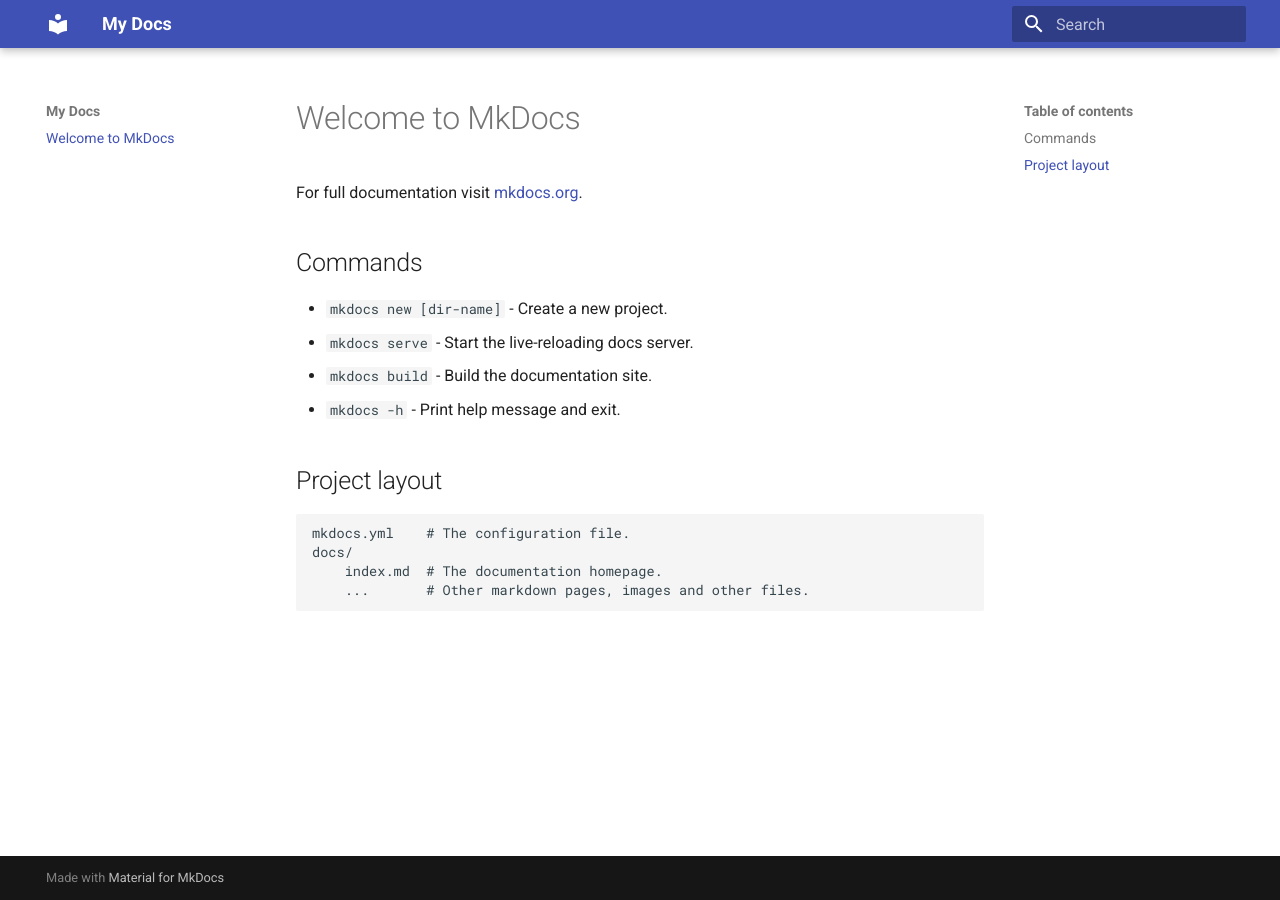
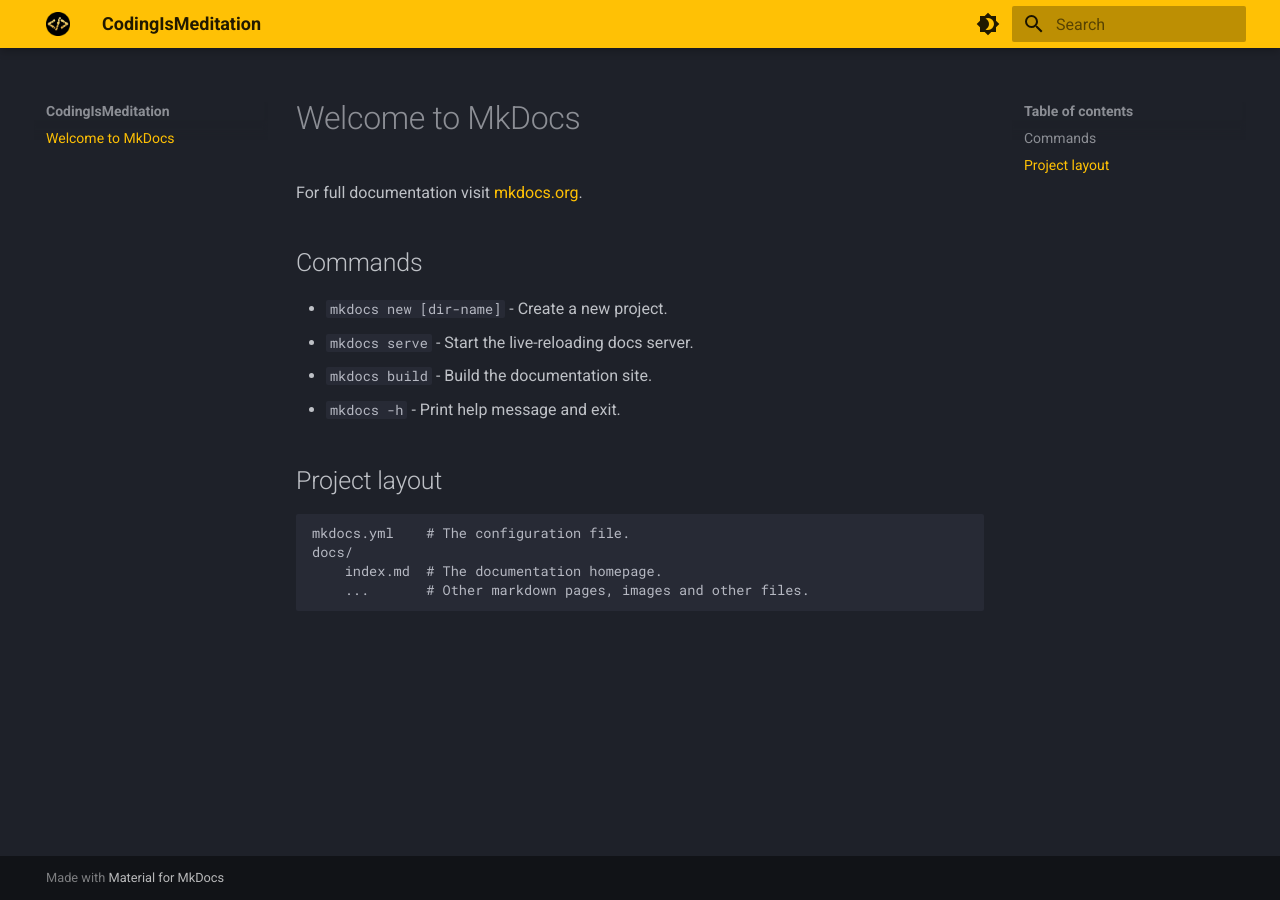
Before and after one commit to codingismeditation/template, an MkDocs documentation site: the page built from docs/index.md, in a window 1280 px wide. Built offline with MkDocs 1.6.1 and Material for MkDocs 9.7.7, drawn with Linux system fonts in a browser that asks for light colours.

```diff
--- a/mkdocs.yml
+++ b/mkdocs.yml
@@ -1,4 +1,41 @@
-site_name: My Docs
-site_url: https://mydomain.org/mysite
+site_name: CodingIsMeditation
+site_url: https://codingismeditation.github.io/
 theme:
   name: material
+  logo: assets/images/logo.png
+  favicon: assets/images/favicon.ico
+  palette:
+    # Palette toggle for dark mode
+    - scheme: slate
+      primary: amber
+      accent: yellow
+      toggle:
+        icon: material/brightness-4
+        name: Switch to light mode
+
+    # Palette toggle for light mode
+    - scheme: default
+      primary: black
+      accent: red
+      toggle:
+        icon: material/brightness-7
+        name: Switch to dark mode
+  features:
+    - navigation.instant
+    - navigation.instant.prefetch
+    - navigation.instant.progress
+    - navigation.instant.preview
+    - navigation.tracking
+    # - navigation.tabs
+    # - navigation.tabs.sticky
+    - navigation.sections
+    - navigation.expand
+    - navigation.path
+    - navigation.prun
+    # - toc.integrate
+    - navigation.top
+    - search.suggest
+    - search.highlight
+    - search.share
+  plugins:
+    - search
```
Also changed, not shown: docs/assets/images/favicon.ico (added), docs/assets/images/logo.png (added).
